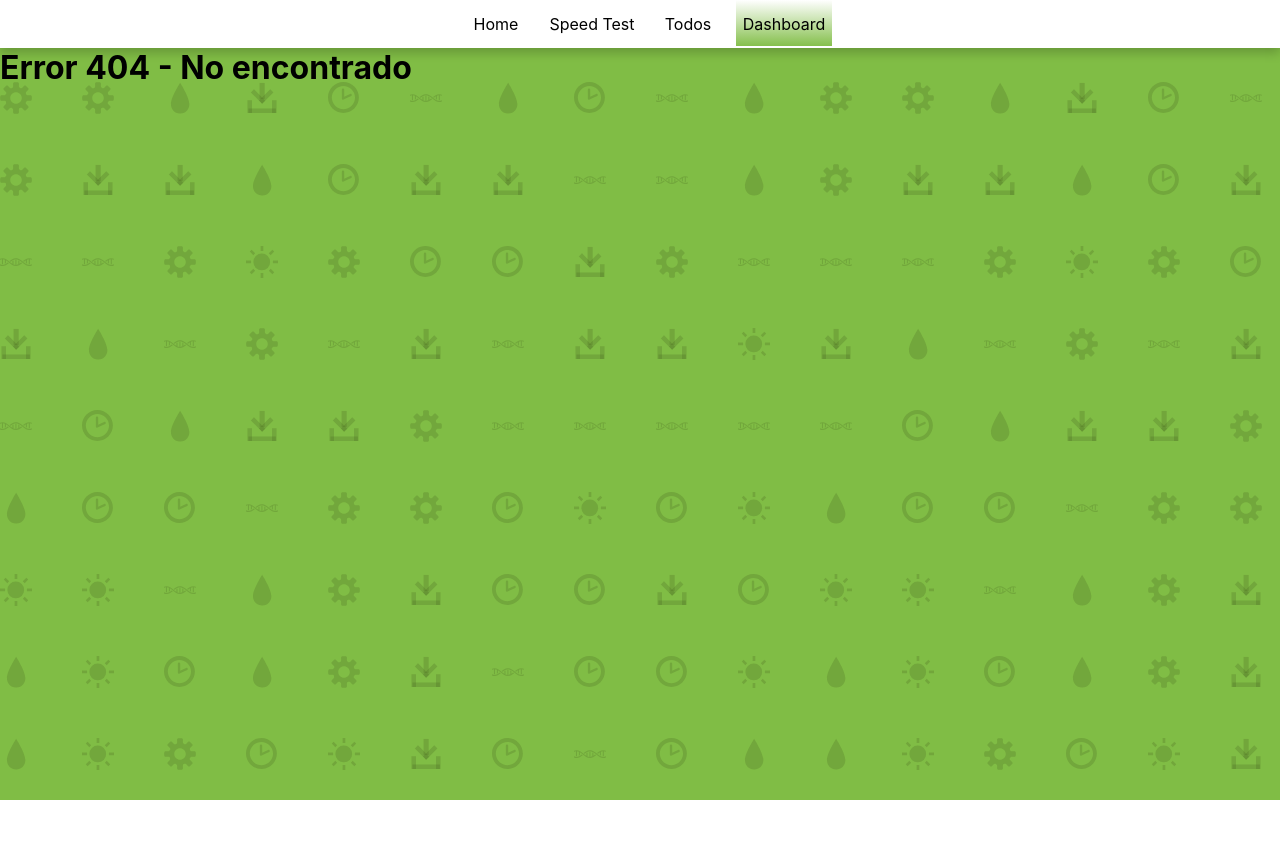
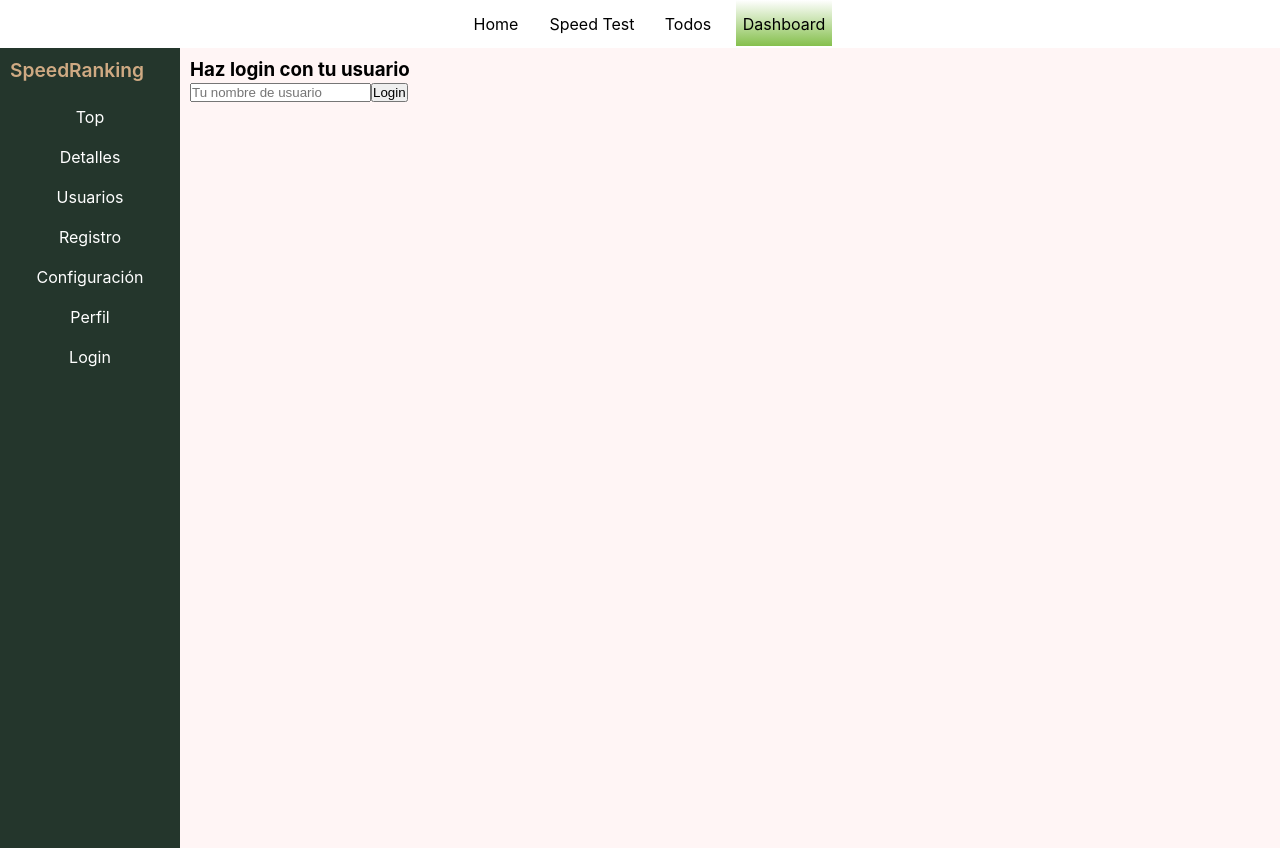
Before and after one commit to gorkavillara/formacion-3-octubre-2022, a React (Create React App) app: page /dashboard/login in a window 1280 px wide. Before the commit this address had no page. Before the commit the page ends 800 px from the top, so only its background shows below. Built offline with nearby package versions, Linux system fonts and the light colour scheme; no server answers.

Commit message:
🔐 Tema 8 - Rutas protegidas y elucubraciones

```diff
--- a/src/contexts/DashboardContextProvider.jsx
+++ b/src/contexts/DashboardContextProvider.jsx
@@ -1,5 +1,5 @@
 import axios from "axios";
-import React, { createContext, useEffect, useReducer } from "react";
+import React, { createContext, useEffect, useReducer, useState } from "react";
 
 export const DashboardContext = createContext(null);
 
@@ -29,11 +29,11 @@
 
   if (action.type === actions.SET_USUARIOS) {
     // Setear los usuarios
-    return { ...state, usuarios: action.payload }
+    return { ...state, usuarios: action.payload };
   }
   if (action.type === actions.ADD_USUARIO) {
     // Añadir un usuario al estado
-    return { ...state, usuarios: [...state.usuarios, action.payload] }
+    return { ...state, usuarios: [...state.usuarios, action.payload] };
   }
   if (action.type === actions.TOGGLE_MODE) {
     // Cambiar de modo de visualización
@@ -47,6 +47,8 @@
     initialState
   );
   const { usuarios, configuracion } = dashboardState;
+
+  const [activeUser, setActiveUser] = useState(null);
 
   useEffect(() => {
     fetchUsuarios();
@@ -64,18 +66,20 @@
       })
       .catch((e) => console.error(e))
       .finally(() => console.log("He terminado"));
-
-    // axios({ url, data: { action: "obtenAlumnos" } })
-
-    // const res = await axios
-    //   .post(url, { action: "obtenAlumnos" })
-    //   .catch(console.error)
-    //   .finally(() => console.log("He terminado"));
-    // Haces tu lógica con la respuesta
   };
 
   return (
-    <DashboardContext.Provider value={{ usuarios, configuracion, dispatchDashboard, actions, fetchUsuarios }}>
+    <DashboardContext.Provider
+      value={{
+        activeUser,
+        setActiveUser,
+        usuarios,
+        configuracion,
+        dispatchDashboard,
+        actions,
+        fetchUsuarios,
+      }}
+    >
       {children}
     </DashboardContext.Provider>
   );
--- a/src/routes/AppRoutes.jsx
+++ b/src/routes/AppRoutes.jsx
@@ -3,12 +3,14 @@
 import SpeedTestContextProvider from "../contexts/SpeedTestContextProvider";
 import ClassicForm from "../views/ClassicForm/ClassicForm";
 import Dashboard from "../views/Dashboard/Dashboard";
+import Login from "../views/Dashboard/views/Login";
 import Registro from "../views/Dashboard/views/Registro";
 import Usuarios from "../views/Dashboard/views/Usuarios";
 import FormikForm from "../views/FormikForm/FormikForm";
 import Home from "../views/Home/Home";
 import SpeedTest from "../views/SpeedTest/SpeedTest";
 import TodoList from "../views/TodoList/TodoList";
+import UserProtectedRoute from "./UserProtectedRoute";
 
 const views = {
   home: <Home />,
@@ -43,9 +45,19 @@
         <Route path="top" element={<h1>Top</h1>} />
         <Route path="detalles" element={<h1>Detalles</h1>} />
         <Route path="usuarios" element={<Usuarios />} />
-        <Route path="usuarios/:id"  element={<h2>Detalle usuario</h2>} />
+        <Route path="usuarios/:id" element={<h2>Detalle usuario</h2>} />
         <Route path="configuracion" element={<h1>Configuración</h1>} />
         <Route path="registro" element={<Registro />} />
+        <Route path="login" element={<Login />} />
+
+        <Route
+          path="perfil"
+          element={
+            <UserProtectedRoute>
+              <h3>Tu perfil</h3>
+            </UserProtectedRoute>
+          }
+        />
       </Route>
 
       <Route path="speed-test" element={views.speedTest} />
--- /dev/null
+++ b/src/routes/UserProtectedRoute.jsx
@@ -0,0 +1,16 @@
+import React, { useContext, useEffect } from "react";
+import { Navigate, Route, useNavigate } from "react-router-dom";
+import { DashboardContext } from "../contexts/DashboardContextProvider";
+
+const UserProtectedRoute = ({ children }) => {
+  const { activeUser } = useContext(DashboardContext);
+// const navigate = useNavigate()
+// useEffect(() => {
+//   activeUser === null && navigate("/dashboard/login")
+// }, [activeUser, navigate])
+console.log(activeUser)
+  return activeUser === null ? <Navigate to="/dashboard/login" /> : children;
+//   return children;
+};
+
+export default UserProtectedRoute;
--- a/src/views/Dashboard/Dashboard.jsx
+++ b/src/views/Dashboard/Dashboard.jsx
@@ -29,6 +29,12 @@
             <li>
               <NavLink to="/dashboard/configuracion">Configuración</NavLink>
             </li>
+            <li>
+              <NavLink to="/dashboard/perfil">Perfil</NavLink>
+            </li>
+            <li>
+              <NavLink to="/dashboard/login">Login</NavLink>
+            </li>
           </ul>
         </div>
         <div className={styles.contenido}>
--- /dev/null
+++ b/src/views/Dashboard/views/Login.jsx
@@ -0,0 +1,25 @@
+import React, { useContext, useEffect, useRef } from "react";
+import { DashboardContext } from "../../../contexts/DashboardContextProvider";
+import { Navigate, useNavigate } from "react-router-dom";
+
+const Login = () => {
+  const { activeUser, setActiveUser } = useContext(DashboardContext);
+  const inputRef = useRef();
+  // const navigate = useNavigate();
+  const login = () => {
+    console.log("Login", inputRef.current.value);
+    setActiveUser(inputRef.current.value);
+  };
+  // useEffect(() => {
+  //   activeUser !== null && navigate("/dashboard/perfil");
+  // }, [activeUser, navigate]);
+  return activeUser === null ? (
+    <div>
+      <h3>Haz login con tu usuario</h3>
+      <input type="text" ref={inputRef} placeholder="Tu nombre de usuario" />
+      <button onClick={login}>Login</button>
+    </div>
+  ) : <Navigate to="/dashboard/perfil" />
+};
+
+export default Login;
```
Lines whose indentation alone changed are shown as unchanged.
